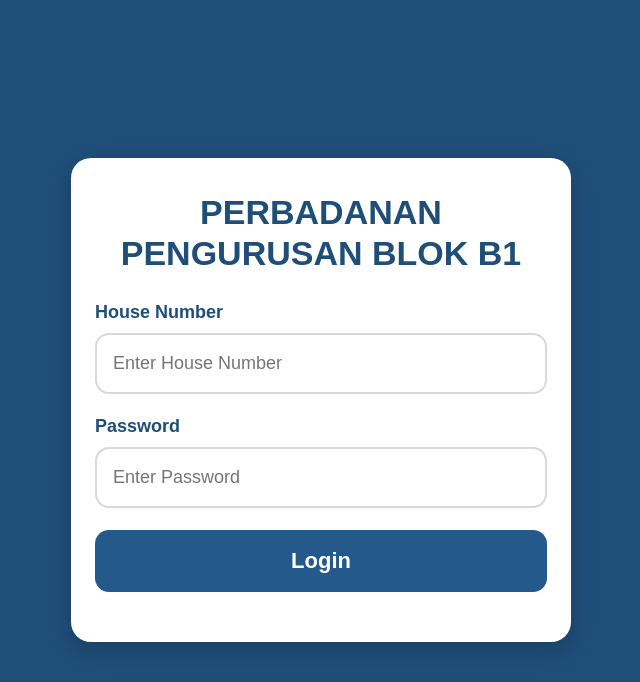
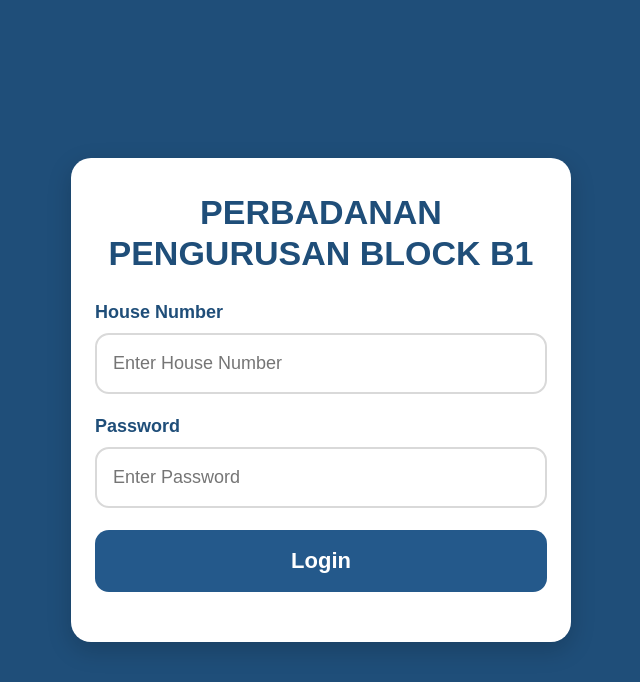
Before and after one commit to jeroinfoservice-cyber/flat_mgmt, a Django app: page / in a window 1280 px wide. Shown: the top 682 px of the page, without its empty margins (319-959 px from the left). Run offline with Django 5.2, Linux system fonts and the light colour scheme.

Commit message:
Fix spelling in login page

```diff
--- a/templates/owner/login.html
+++ b/templates/owner/login.html
@@ -104,7 +104,7 @@
 <body>
 
     <div class="card">
-        <h2>PERBADANAN<br>PENGURUSAN BLOK B1</h2>
+        <h2>PERBADANAN<br>PENGURUSAN BLOCK B1</h2>
 
         <form method="post">
             {% csrf_token %}
```
